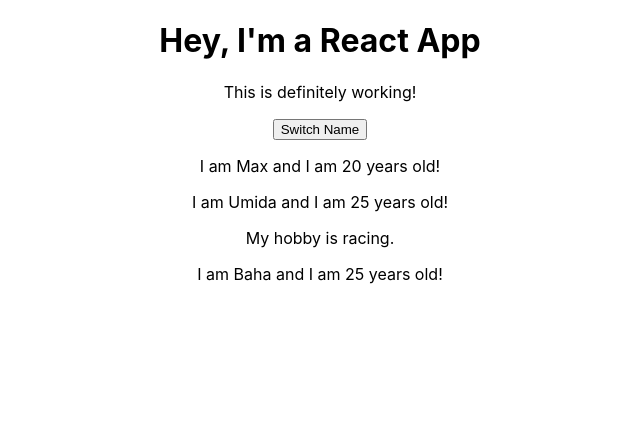
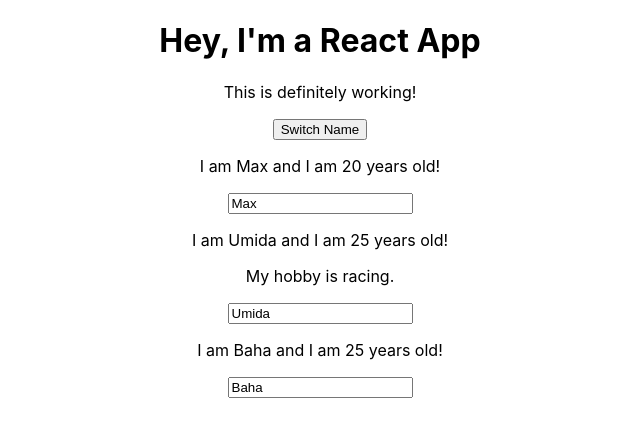
Before and after one commit to umida-boltaeva/REACT-full-course, a React (Create React App) app: page / in a window 1280 px wide. Shown: the top 436 px of the page, without its empty margins (320-960 px from the left). Built offline with nearby package versions, Linux system fonts and the light colour scheme.

Commit message:
two way of binding

```diff
--- a/src/App.js
+++ b/src/App.js
@@ -21,6 +21,16 @@
         {name: "Baha", age: 30}
       ]
     })
+  };
+
+  nameChangeHandler = (event) => {
+    this.setState({
+      persons: [
+        {name: "Max", age: 20},
+        {name: event.target.value, age: 25},
+        {name: "Baha", age: 30}
+      ]
+    })
   }
 
   render(){
@@ -33,7 +43,8 @@
          age={this.state.persons[0].age} />
         <Person name={this.state.persons[1].name}
          age={this.state.persons[1].age}
-         click={this.switchNameHandler.bind(this, "Mimic")}>My hobby is racing.</Person>
+         click={this.switchNameHandler.bind(this, "Mimic")}
+         changed={this.nameChangeHandler}>My hobby is racing.</Person>
         <Person name={this.state.persons[2].name}
          age={this.state.persons[2].age}/>
       </div>
--- a/src/Person/Person.js
+++ b/src/Person/Person.js
@@ -5,6 +5,7 @@
         <div>
             <p onClick={props.click}>I am {props.name} and I am {props.age} years old!</p>
             <p>{props.children}</p>
+            <input type="text" onChange={props.changed} value={props.name}/>
         </div>
     )
 
```
